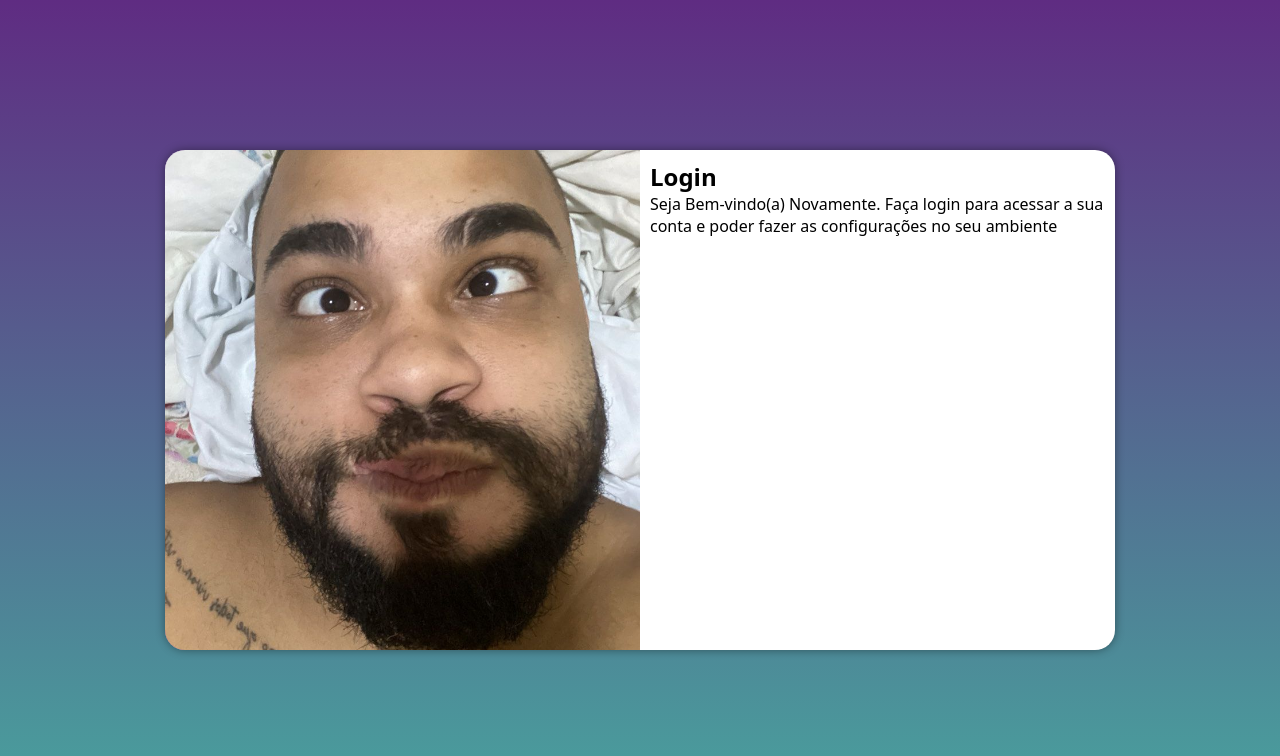
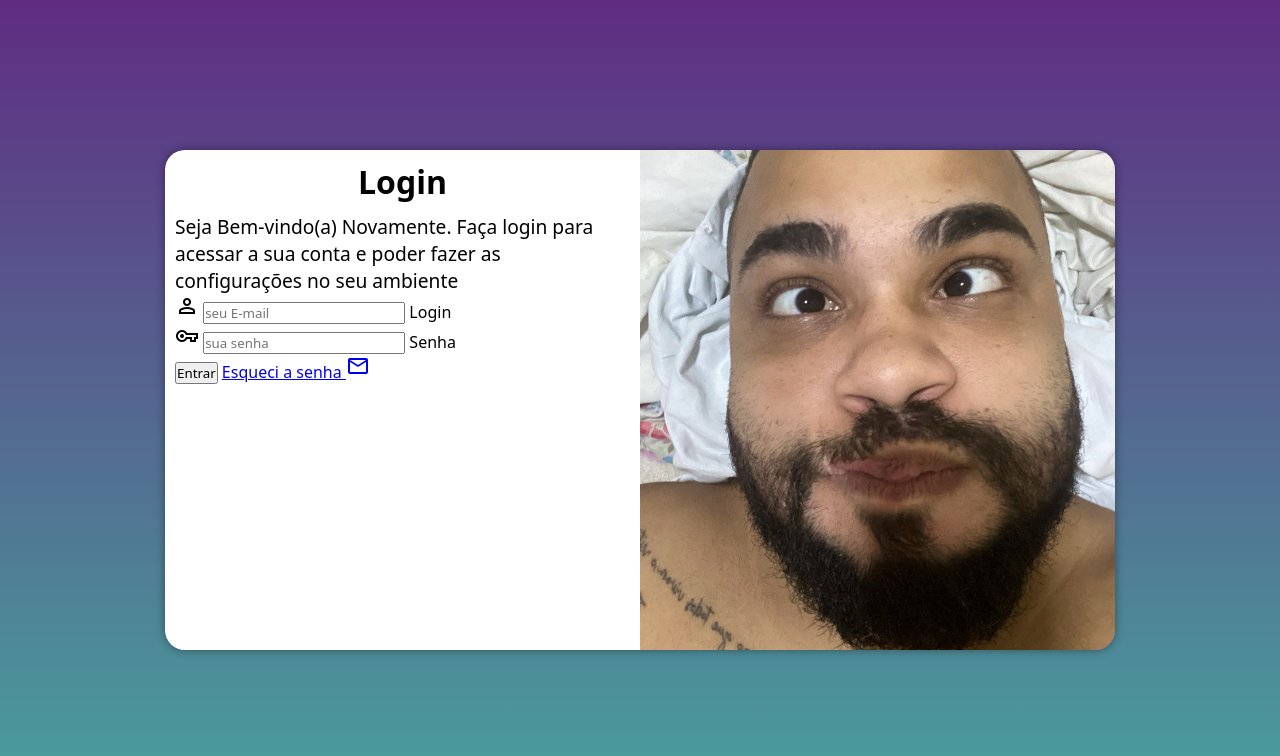
Before and after one commit to jonathanvieirawork/projeto-login, a plain HTML site: page index.html in a window 1280 px wide. Drawn offline with nearby package versions, Linux system fonts and the light colour scheme.

Commit message:
fgdgdgdgd

```diff
--- a/estilos/media-query.css
+++ b/estilos/media-query.css
@@ -29,15 +29,24 @@ body{
     }
 
     section#login > div#imagem{
-        float: left;
+        float: right;
         width: 50%;
         height: 100%;
 
     }
 
     section#login > div#formulario{
-        float: right;
+        float: left;
         width: 50%;
 
     }
+    div#formulario >h1{
+        font-size: 2em;
+
+    }
+
+
+    div#formulario > p{
+        font-size: 1.2em;
+        }
 }
--- a/estilos/style.css
+++ b/estilos/style.css
@@ -55,3 +55,11 @@ section#login > div#formulario{
     padding: 10px;
     display: block;
 }
+
+div#formulario > h1{
+    text-align: center;
+    margin-bottom: 10px;
+}
+div#formulario > p{
+font-size: 0.8em;
+}
--- a/index.html
+++ b/index.html
@@ -5,6 +5,8 @@
     <meta name="viewport" content="width=device-width, initial-scale=1.0">
     <link rel="stylesheet" href="estilos/style.css">
     <link rel="stylesheet" href="estilos/media-query.css">
+    <link rel="stylesheet" href="https://fonts.googleapis.com/css2?family=Material+Symbols+Outlined:opsz,wght,FILL,GRAD@20..48,100..700,0..1,-50..200" />
+
     <title>Tela de login</title>
 </head>
 <body>
@@ -17,7 +19,23 @@
                 <h1>Login</h1>
                 <p>Seja Bem-vindo(a) Novamente. Faça login para acessar a sua conta e poder fazer as configurações no seu ambiente</p>
 
-                <form action="login.php" method="post"></form>
+                <form action="login.php" method="post" autocomplete="on">
+
+                    <div class="campo">
+                        <span class="material-symbols-outlined">person</span>
+                        <input type="email" name="login" id="ilogin" placeholder="seu E-mail" autocomplete="email" required maxlength="30">
+                         <label for="ilogin">Login</label>
+                    </div>
+                    <div class="campo">
+                        <span class="material-symbols-outlined">vpn_key</span>
+                        <input type="password" name="senha" id="isenha" placeholder="sua senha" autocomplete="current-password" required minlength="8" maxlength="12">
+                        <label for="isenha">Senha</label>
+                    </div>
+                    <input type="submit" value="Entrar">
+                    <a href="esqueci.html">
+                        Esqueci a senha <span class="material-symbols-outlined">mail</span>
+                    </a>
+                </form>
             </div>
 
         </section>
```
